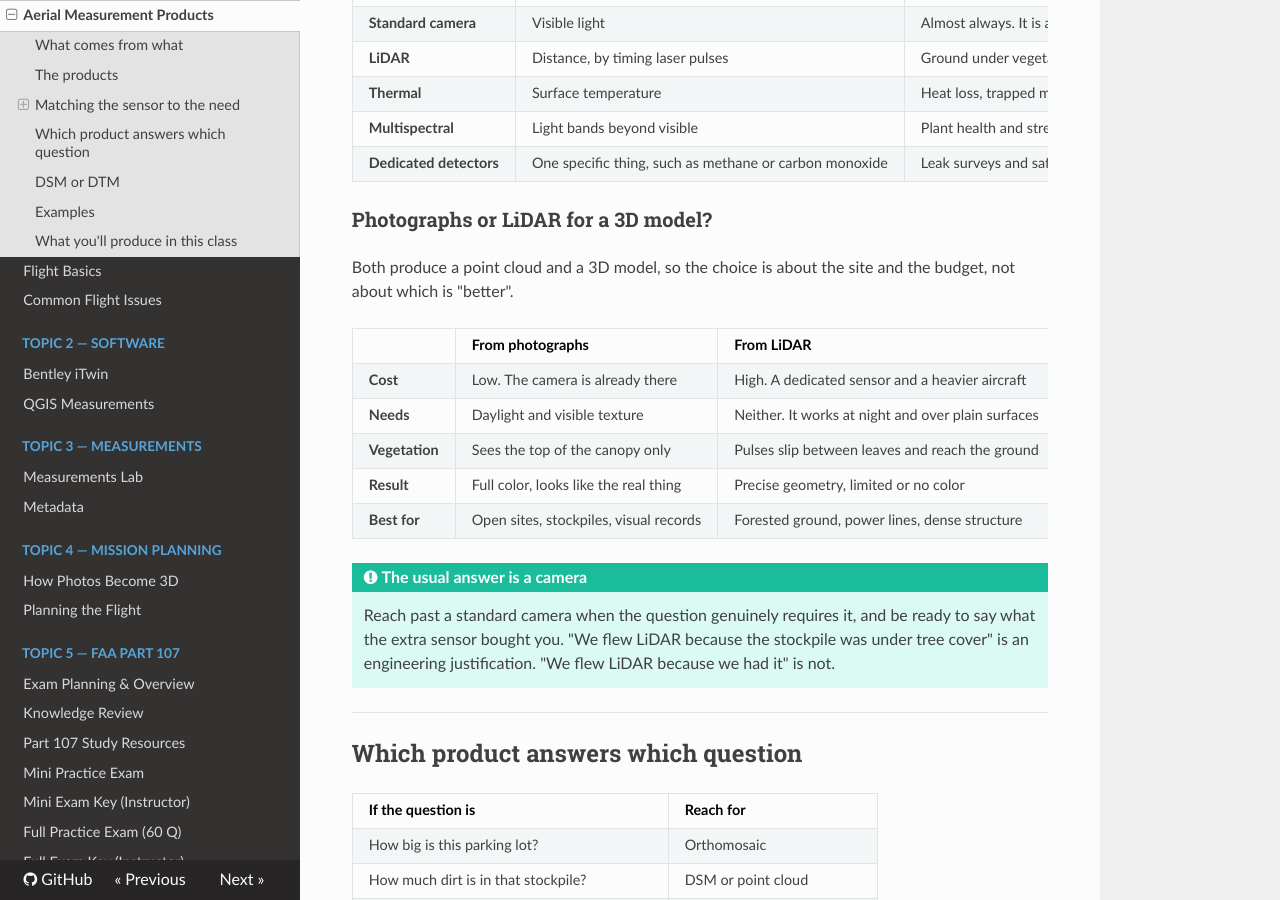
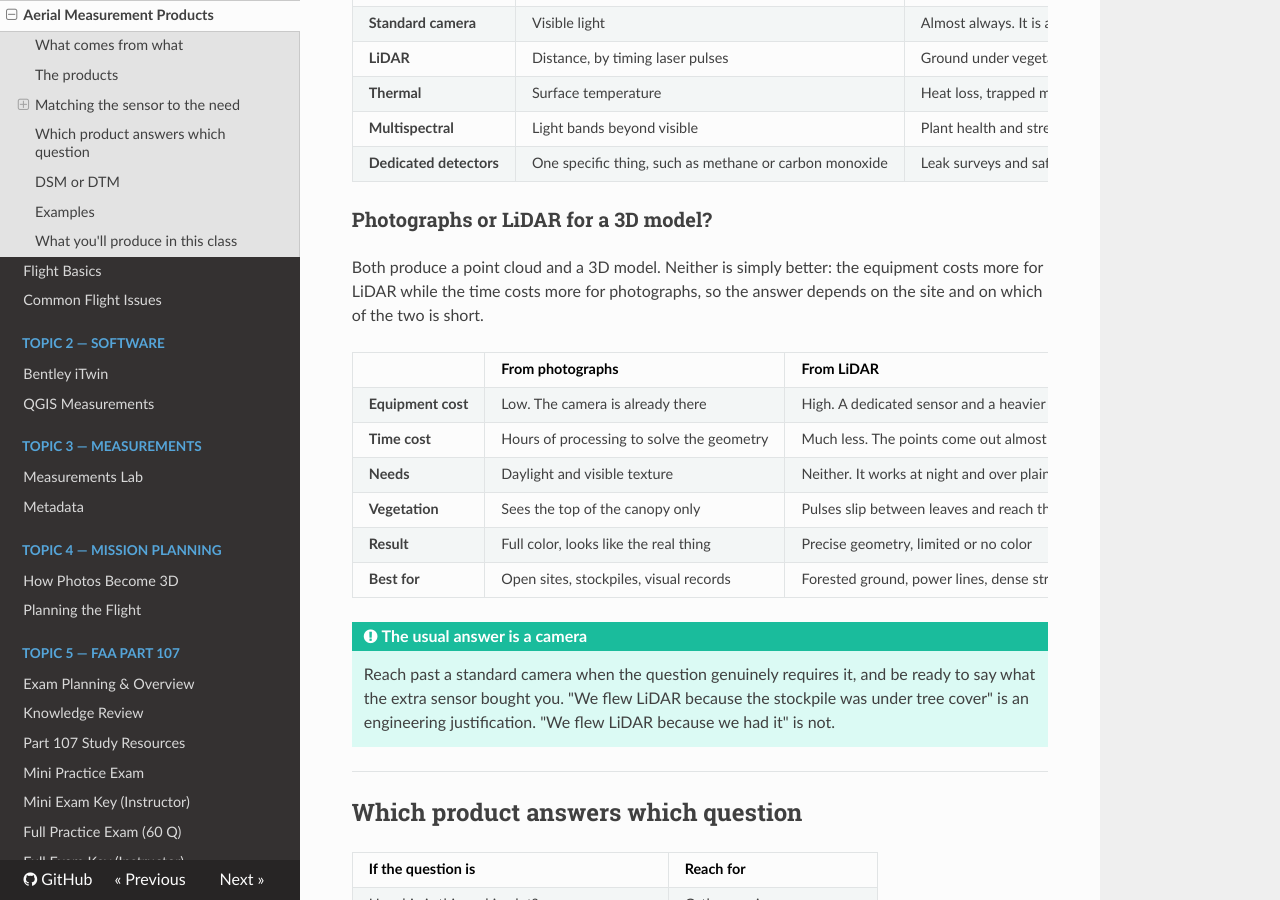
Before and after one commit to gus-p-williams/byu-cce-drone_measurements, an MkDocs documentation site: the page built from docs/week_01/data_products.md, in a window 1280 px wide and 900 px high, scrolled down 1960 px. Built offline with MkDocs 1.6.1, drawn with Linux system fonts in a browser that asks for light colours; nearby versions of some CDN libraries.

Commit message:
Stop calling photogrammetry the cheap option
"LiDAR is expensive, photographs are far cheaper" was too simple and in places
just wrong. The equipment cost and the time cost run in opposite directions:
LiDAR needs a dedicated sensor and a heavier aircraft, but it collects with
fewer constraints and skips the hours of matching and solving that
photogrammetry needs before you have anything at all. Where staff hours or the
schedule are the binding constraint rather than the equipment budget, LiDAR can
be the cheaper answer.

Replace the one-line framing on the LiDAR page with a table that puts the trades
side by side, and split the single Cost row on the Topic 1 products page into
equipment cost and time cost.

Rewrite the stockpile note the same way. The choice there is not about accuracy,
since both hit a couple of centimeters on a clean pile. It is about which sensor
you already own and whether you need the number today or tomorrow.

Co-Authored-By: Claude Opus 5 <noreply@anthropic.com>

```diff
--- a/docs/week_01/data_products.md
+++ b/docs/week_01/data_products.md
@@ -61,12 +61,14 @@ only when the question needs it.
 
 ### Photographs or LiDAR for a 3D model?
 
-Both produce a point cloud and a 3D model, so the choice is about the site and the budget, not
-about which is "better".
+Both produce a point cloud and a 3D model. Neither is simply better: the equipment costs more for
+LiDAR while the time costs more for photographs, so the answer depends on the site and on which of
+the two is short.
 
 | | From photographs | From LiDAR |
 |---|---|---|
-| **Cost** | Low. The camera is already there | High. A dedicated sensor and a heavier aircraft |
+| **Equipment cost** | Low. The camera is already there | High. A dedicated sensor and a heavier aircraft |
+| **Time cost** | Hours of processing to solve the geometry | Much less. The points come out almost directly |
 | **Needs** | Daylight and visible texture | Neither. It works at night and over plain surfaces |
 | **Vegetation** | Sees the top of the canopy only | Pulses slip between leaves and reach the ground |
 | **Result** | Full color, looks like the real thing | Precise geometry, limited or no color |
```
Also changed, not shown: docs/week_06/LiDAR.md (+23 -7 lines).
